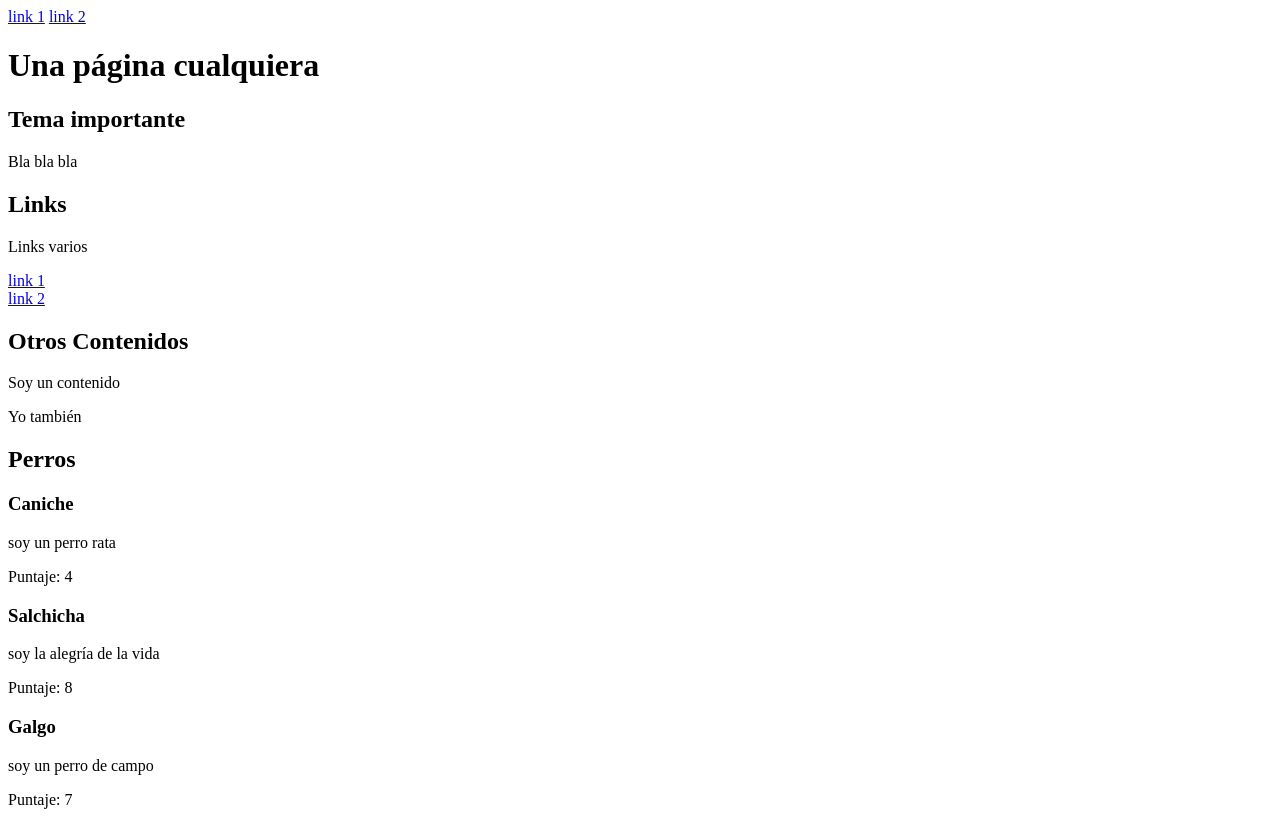
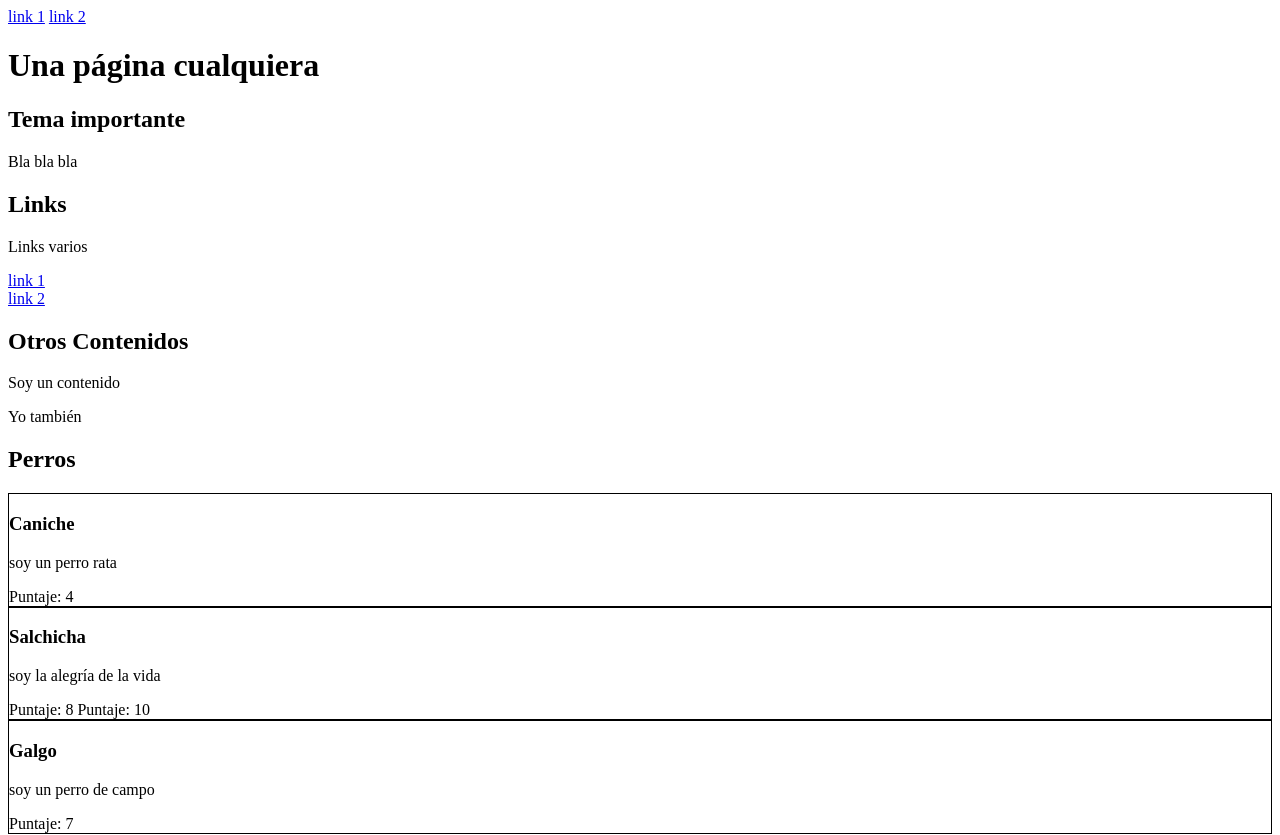
Before and after one commit to CentroCatu/automation, a website: page para_buscar/index.html in a window 1280 px wide. Shown: the top 835 px of the page. Drawn offline with Linux system fonts and the light colour scheme.

Commit message:
hace un update del para buscar

```diff
--- a/para_buscar/index.html
+++ b/para_buscar/index.html
@@ -1,3 +1,4 @@
+<link rel="stylesheet" href="style.css">
 <body>
 <div>
     <a href="#">link 1</a>
@@ -32,7 +33,9 @@
         <h2>Perros</h2>
         <div class='perro'>
             <div>
-                <h3>Caniche</h3>
+                <div>
+                    <h3>Caniche</h3>
+                </div>
                 <p>soy un perro rata</p>
                 <div>
                     <div>
@@ -43,18 +46,25 @@
         </div>
         <div class='perro'>
             <div>
-                <h3>Salchicha</h3>
+                <div>
+                    <div>
+                        <h3>Salchicha</h3>
+                    </div>
+                </div>
                 <p>soy la alegría de la vida</p>
                 <div>
                     <div>
                         <span>Puntaje: </span><span class='puntaje'>8</span>
+                        <span>Puntaje: </span><span class='puntaje'>10</span>
                     </div>
                 </div>
             </div>
         </div>
         <div class='perro'>
             <div>
-                <h3>Galgo</h3>
+                <div>
+                    <h3>Galgo</h3>
+                </div>
                 <p>soy un perro de campo</p>
                 <div>
                     <div>
--- /dev/null
+++ b/para_buscar/style.css
@@ -0,0 +1,3 @@
+.perro {
+    border: 1px solid black;
+}
```
Also changed, not shown: cypress/integration/para_buscar/buscando.spec.js (added, +17 -0 lines), cypress/integration/para_buscar/consigna.md (added, +4 -0 lines).
